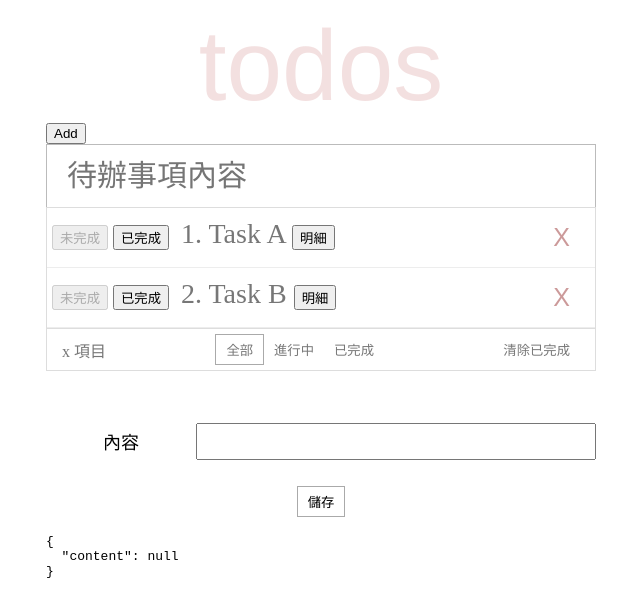
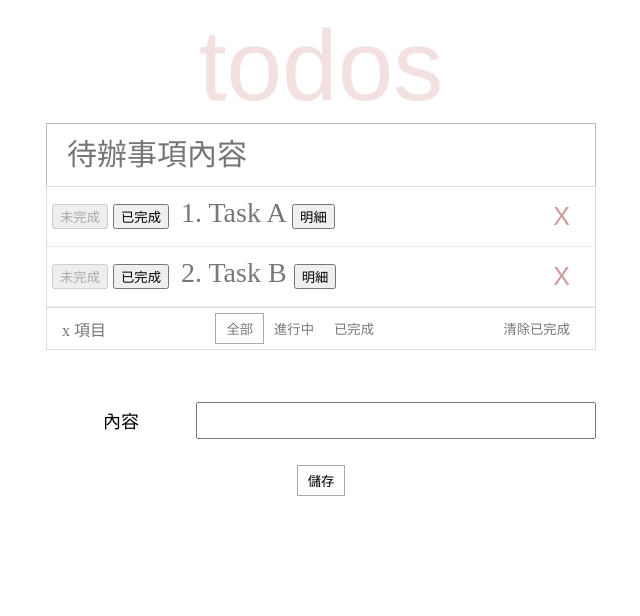
Before and after one commit to Hao1207/mcu-112-web-08370293, an Angular app: page / in a window 1280 px wide. Shown: the top 616 px of the page, without its empty margins (319-959 px from the left). Built offline with nearby package versions, Linux system fonts and the light colour scheme; data requests are answered from the project's data file.

Commit message:
feat(todo-form): 待辦事項表單新增作業實作

```diff
--- a/src/app/app.component.html
+++ b/src/app/app.component.html
@@ -1,6 +1,5 @@
 <div class="container">
   <app-header></app-header>
-  <button type="button" (click)="onAdd()">Add</button>
   <app-todo-search (search)="onSearch($event)"></app-todo-search>
   <section class="main">
     <app-todo-list
@@ -14,7 +13,7 @@
 </div>
 
 <div class="container">
-  <app-todo-form></app-todo-form>
+  <app-todo-form (save)="onSave($event)"></app-todo-form>
 </div>
 
 <ng-container *ngIf="selectedId">
--- a/src/app/app.component.ts
+++ b/src/app/app.component.ts
@@ -52,8 +52,8 @@ export class AppComponent implements OnInit {
     ).pipe(switchMap(() => this.taskService.getAll(this.search$.value)));
   }
 
-  onAdd(): void {
-    this.taskService.add('待辦事項 C').subscribe(() => this.refresh$.next());
+  onSave(task: Todo): void {
+    this.taskService.add(task).subscribe(() => this.refresh$.next());
   }
 
   onRemove(id: number): void {
--- a/src/app/services/task-remote.service.ts
+++ b/src/app/services/task-remote.service.ts
@@ -20,9 +20,8 @@ export class TaskRemoteService {
     return this.httpClient.get<Todo[]>(url);
   }
 
-  add(content: string): Observable<Todo> {
+  add(task: Todo): Observable<Todo> {
     console.log('Task Remote Service - add');
-    const task = new Todo({ content });
     return this.httpClient.post<Todo>(this.url, task);
   }
 
--- a/src/app/services/task.service.ts
+++ b/src/app/services/task.service.ts
@@ -17,7 +17,7 @@ export class TaskService {
     return of(this.tasks);
   }
 
-  add(content: string): Observable<Todo> {
+  add({ content }: Todo): Observable<Todo> {
     console.log('Task Service - add');
     const id =
       this.tasks.length === 0
--- a/src/app/todo-form/todo-form.component.html
+++ b/src/app/todo-form/todo-form.component.html
@@ -5,6 +5,5 @@
   </div>
 </ng-container>
 <div class="form-action">
-  <button type="button">儲存</button>
+  <button type="button" (click)="onSave()">儲存</button>
 </div>
-<pre>{{ form.value | json }}</pre>
--- a/src/app/todo-form/todo-form.component.ts
+++ b/src/app/todo-form/todo-form.component.ts
@@ -1,13 +1,13 @@
-import { JsonPipe } from '@angular/common';
-import { Component, HostBinding } from '@angular/core';
+import { Component, EventEmitter, HostBinding, Output } from '@angular/core';
 import { FormControl, FormGroup, ReactiveFormsModule } from '@angular/forms';
 
 import { ITodoForm } from '../interface/todo-form.interface';
+import { Todo } from '../model/todo';
 
 @Component({
   selector: 'app-todo-form',
   standalone: true,
-  imports: [ReactiveFormsModule, JsonPipe],
+  imports: [ReactiveFormsModule],
   templateUrl: './todo-form.component.html',
   styleUrl: './todo-form.component.css',
 })
@@ -15,7 +15,25 @@ export class TodoFormComponent {
   @HostBinding('class')
   class = 'todo-form';
 
+  @Output()
+  readonly save = new EventEmitter<Todo>();
+
   readonly form = new FormGroup<ITodoForm>({
     content: new FormControl<string | null>(null),
   });
+
+  get formData(): Todo {
+    return new Todo({
+      content: this.content.value!,
+    });
+  }
+
+  get content(): FormControl<string | null> {
+    return this.form.get('content') as FormControl<string | null>;
+  }
+
+  onSave(): void {
+    this.save.emit(this.formData);
+    this.form.reset();
+  }
 }
```
